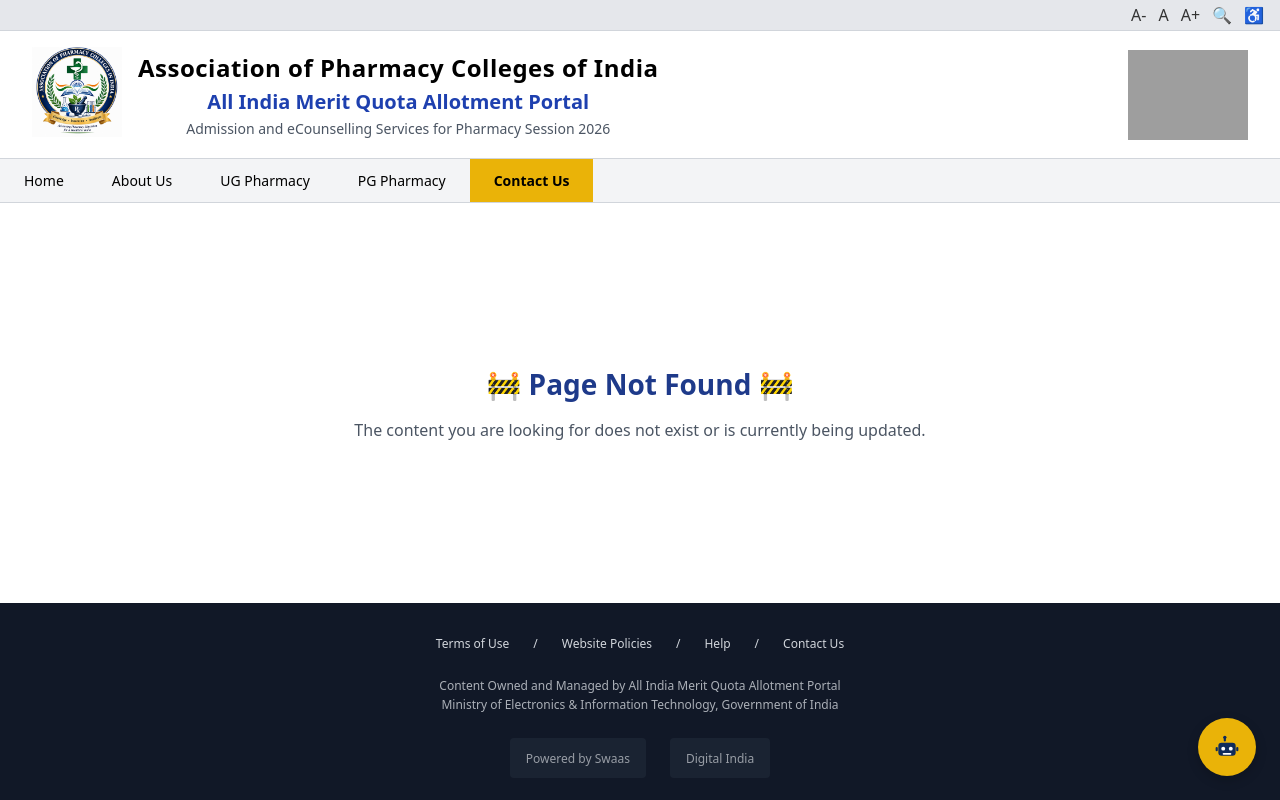
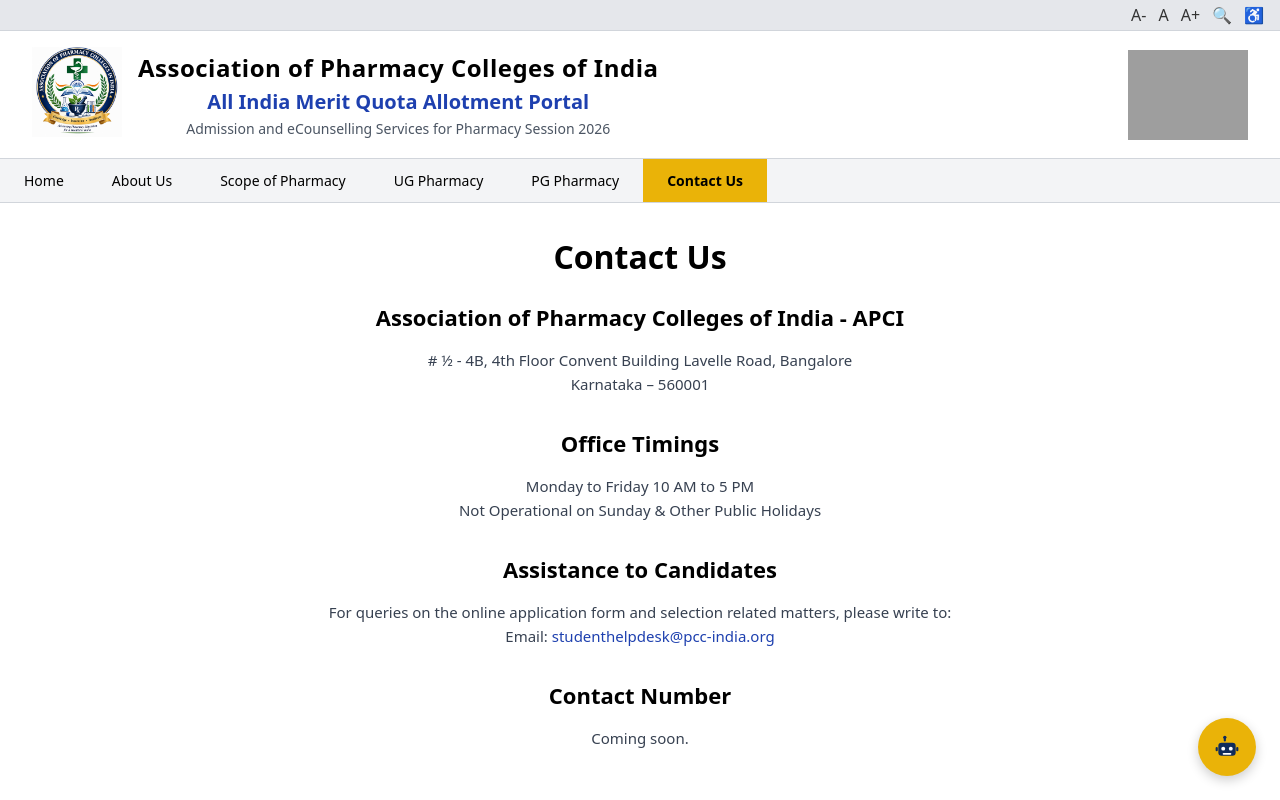
Before and after one commit to Dinoy77/ayurveda-allotment, a React (Vite) app: page /contact in a window 1280 px wide. Shown: the top 800 px of the page. Built offline with nearby package versions, Linux system fonts and the light colour scheme; grey boxes are pictures that could not be loaded.

Commit message:
cahnges in contact page

```diff
--- a/src/App.jsx
+++ b/src/App.jsx
@@ -6,6 +6,8 @@
 import AboutUs from './pages/AboutUs';
 import RegistrationPage from './pages/RegistrationPage';
 import ChatBot from './components/ChatBot';
+import ScopeOfPharmacy from './pages/ScopeOfPharmacy';
+import ContactUs from './pages/ContactUs';
 
 function App() {
   return (
@@ -14,11 +16,12 @@
         <Routes>
           <Route path="/" element={<Homepage />} />
           <Route path="/about" element={<AboutUs />} />
+          <Route path="/scope-of-pharmacy" element={<ScopeOfPharmacy />} />
           <Route path="/register" element={<RegistrationPage />} />
           <Route path="/courses" element={<CourseDetails />} />
           <Route path="/ug-pharmacy" element={<CourseDetails />} />
           <Route path="/pg-pharmacy" element={<CourseDetails />} />
-          <Route path="/contact" element={<CourseDetails />} />
+          <Route path="/contact" element={<ContactUs />} />
         </Routes>
         <ChatBot />
       </div>
--- a/src/components/Footer.jsx
+++ b/src/components/Footer.jsx
@@ -12,12 +12,10 @@
 
       <div style={styles.footerTextContainer}>
         <p>Content Owned and Managed by All India Merit Quota Allotment Portal</p>
-        <p>Ministry of Electronics & Information Technology, Government of India</p>
       </div>
 
       <div style={styles.footerLogos}>
-         <div style={styles.footerLogoBox}>Powered by Swaas</div>
-         <div style={styles.footerLogoBox}>Digital India</div>
+        <div style={styles.footerLogoBox}>Digital India</div>
       </div>
     </footer>
   );
--- a/src/components/Navbar.jsx
+++ b/src/components/Navbar.jsx
@@ -7,6 +7,7 @@
   const navItems = [
     { label: 'Home', path: '/' },
     { label: 'About Us', path: '/about' },
+    { label: 'Scope of Pharmacy', path: '/scope-of-pharmacy' },
     { label: 'UG Pharmacy', path: '/ug-pharmacy' },
     { label: 'PG Pharmacy', path: '/pg-pharmacy' },
     { label: 'Contact Us', path: '/contact' },
--- /dev/null
+++ b/src/pages/ContactUs.jsx
@@ -0,0 +1,105 @@
+import React from 'react';
+import TopBar from '../components/TopBar';
+import Header from '../components/Header';
+import Navbar from '../components/Navbar';
+import Footer from '../components/Footer';
+
+const ContactUs = () => {
+  return (
+    <div style={styles.container}>
+      <TopBar />
+      <Header />
+      <Navbar />
+
+      <main style={styles.mainWrapper}>
+        <div style={styles.pageContent}>
+          <h1 style={styles.mainHeading}>Contact Us</h1>
+
+          <div style={styles.contentSection}>
+            <div style={styles.extraSection}>
+              <h3 style={styles.sectionHeading}>Association of Pharmacy Colleges of India - APCI</h3>
+              <p style={styles.paragraph}>
+                # ½ - 4B, 4th Floor Convent Building Lavelle Road, Bangalore<br />
+                Karnataka – 560001
+              </p>
+            </div>
+
+            <div style={styles.extraSection}>
+              <h3 style={styles.sectionHeading}>Office Timings</h3>
+              <p style={styles.paragraph}>
+                Monday to Friday 10 AM to 5 PM<br />
+                Not Operational on Sunday & Other Public Holidays
+              </p>
+            </div>
+
+            <div style={styles.extraSection}>
+              <h3 style={styles.sectionHeading}>Assistance to Candidates</h3>
+              <p style={styles.paragraph}>
+                For queries on the online application form and selection related matters, please write to:<br />
+                Email: <a href="mailto:studenthelpdesk@pcc-india.org" style={styles.link}>studenthelpdesk@pcc-india.org</a>
+              </p>
+            </div>
+
+            <div style={styles.extraSection}>
+              <h3 style={styles.sectionHeading}>Contact Number</h3>
+              <p style={styles.paragraph}>
+                Coming soon.
+              </p>
+            </div>
+          </div>
+        </div>
+      </main>
+
+      <Footer />
+    </div>
+  );
+};
+
+const styles = {
+  container: {
+    fontFamily: 'system-ui, -apple-system, sans-serif',
+    backgroundColor: '#f9fafb',
+    color: '#333',
+    minHeight: '100vh',
+    display: 'flex',
+    flexDirection: 'column',
+  },
+  mainWrapper: {
+    flexGrow: 1,
+    backgroundColor: '#ffffff',
+  },
+  pageContent: {
+    paddingBottom: '40px',
+    width: '100%',
+  },
+  mainHeading: {
+    fontSize: '32px',
+    fontWeight: '600',
+    marginBottom: '24px',
+    padding: '32px 100px 0',
+    color: '#000000',
+  },
+  contentSection: {
+    padding: '0 100px',
+  },
+  extraSection: {
+    marginBottom: '32px',
+  },
+  sectionHeading: {
+    fontSize: '22px',
+    fontWeight: '600',
+    marginBottom: '16px',
+    color: '#000000',
+  },
+  paragraph: {
+    fontSize: '15px',
+    lineHeight: '1.6',
+    color: '#374151',
+  },
+  link: {
+    color: '#1e40af',
+    textDecoration: 'none',
+  },
+};
+
+export default ContactUs;
--- /dev/null
+++ b/src/pages/ScopeOfPharmacy.jsx
@@ -0,0 +1,65 @@
+import React from 'react';
+import TopBar from '../components/TopBar';
+import Header from '../components/Header';
+import Navbar from '../components/Navbar';
+import Footer from '../components/Footer';
+
+const ScopeOfPharmacy = () => {
+  return (
+    <div style={styles.container}>
+      <TopBar />
+      <Header />
+      <Navbar />
+
+      <main style={styles.mainWrapper}>
+        <div style={styles.pageContent}>
+          <h1 style={styles.mainHeading}>Scope of Pharmacy</h1>
+          <div style={styles.contentSection}>
+            <p style={styles.paragraph}>
+              Content for this page will be added soon.
+            </p>
+          </div>
+        </div>
+      </main>
+
+      <Footer />
+    </div>
+  );
+};
+
+const styles = {
+  container: {
+    fontFamily: 'system-ui, -apple-system, sans-serif',
+    backgroundColor: '#f9fafb',
+    color: '#333',
+    minHeight: '100vh',
+    display: 'flex',
+    flexDirection: 'column',
+  },
+  mainWrapper: {
+    flexGrow: 1,
+    backgroundColor: '#ffffff',
+  },
+  pageContent: {
+    paddingBottom: '40px',
+    width: '100%',
+  },
+  mainHeading: {
+    fontSize: '32px',
+    fontWeight: '600',
+    marginBottom: '24px',
+    padding: '32px 100px 0',
+    color: '#000000',
+  },
+  contentSection: {
+    padding: '0 100px',
+  },
+  paragraph: {
+    fontSize: '15px',
+    lineHeight: '1.6',
+    color: '#374151',
+    textAlign: 'justify',
+  },
+};
+
+export default ScopeOfPharmacy;
```
